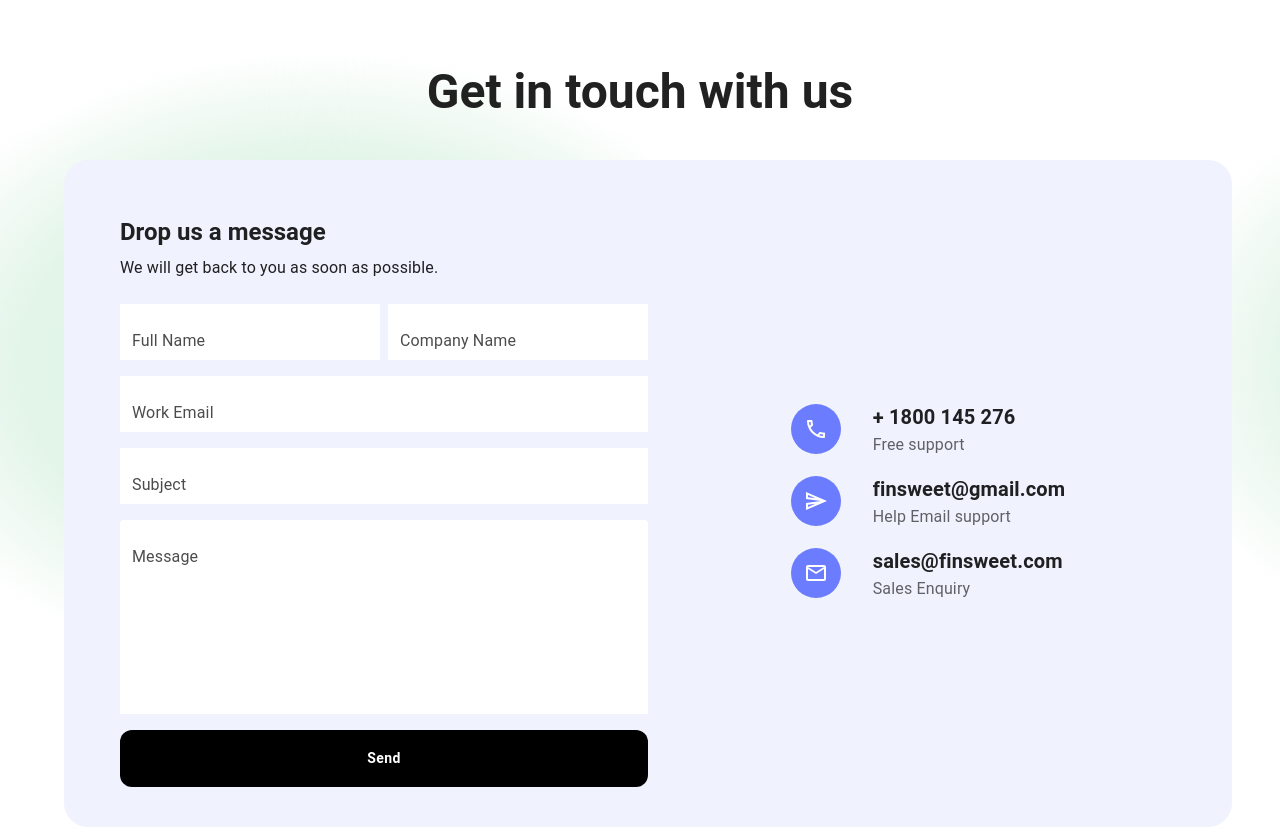
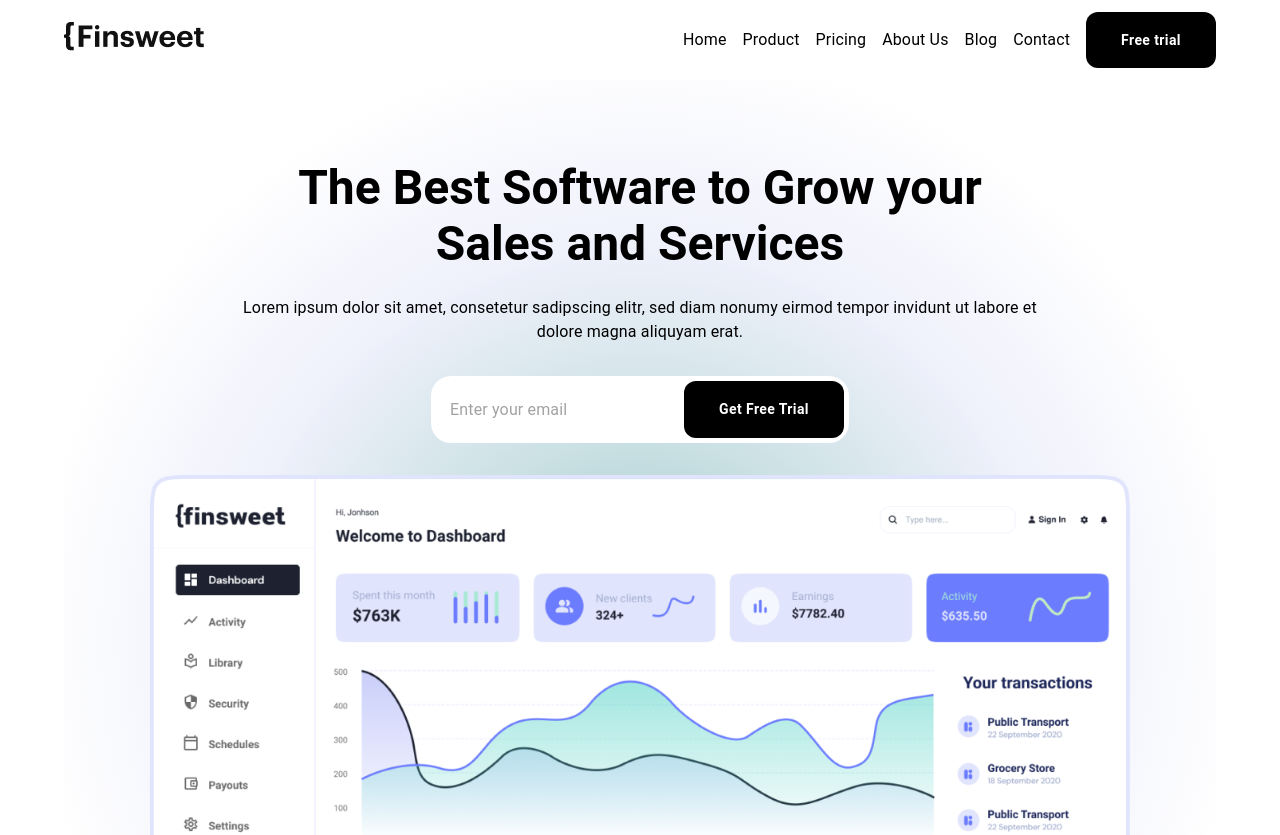
Before and after one commit to Gahramanoval301/SaaS-Community, a React (Vite) app: page / in a window 1280 px wide. Shown: the top 835 px of the page. Built offline with nearby package versions, Linux system fonts and the light colour scheme.

Commit message:
mini-optimazing

```diff
--- a/src/App.jsx
+++ b/src/App.jsx
@@ -1,13 +1,11 @@
 import React from 'react'
 import WebRouting from './routing'
-import FAQ from './components/PricingComps/FAQ'
-import ContactSection from './components/ContactComps/ContactSection'
 
 function App() {
 
   return (
-    <ContactSection />
-    // <WebRouting />
+
+    <WebRouting />
 
   )
 }
```
